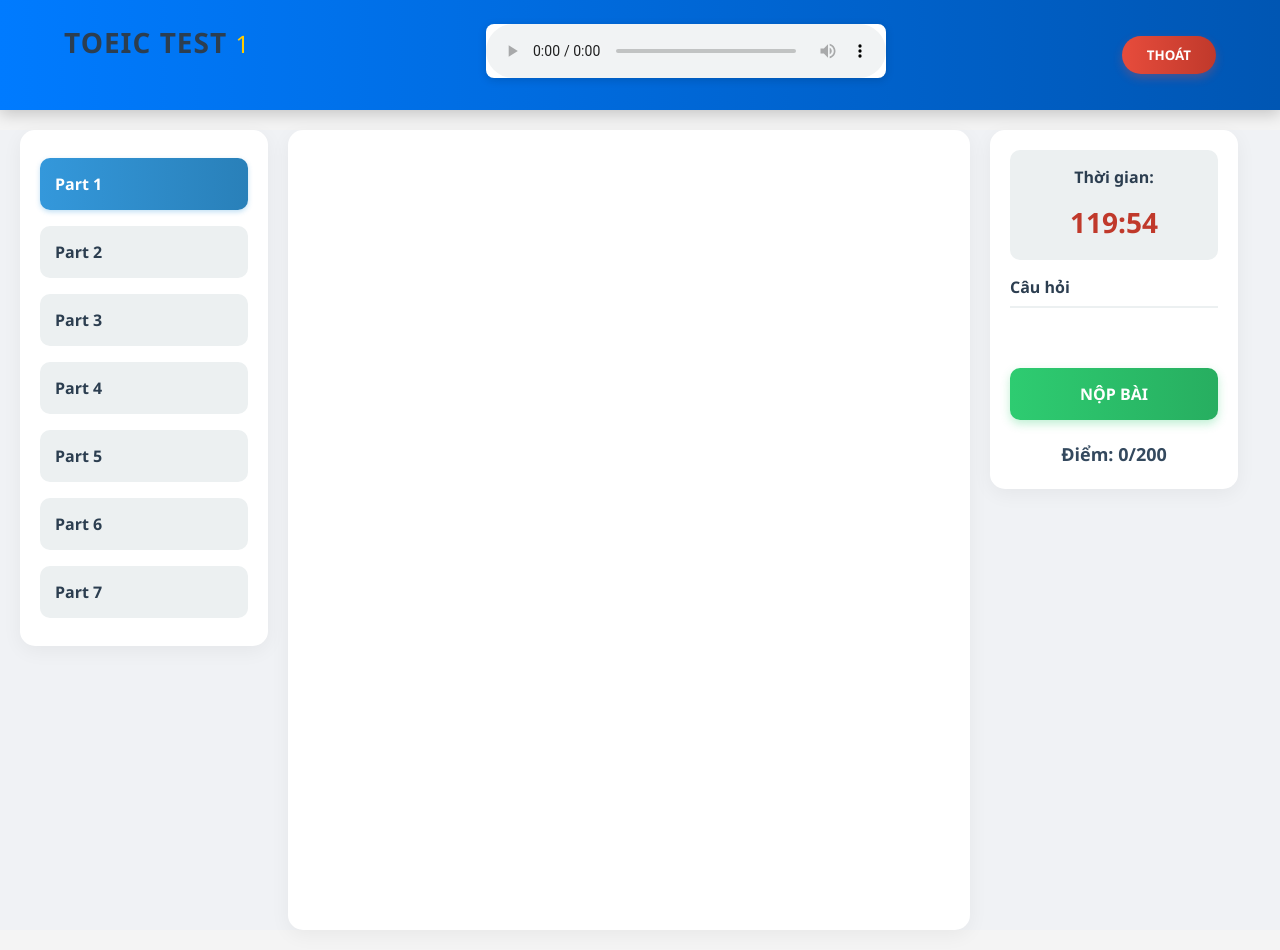
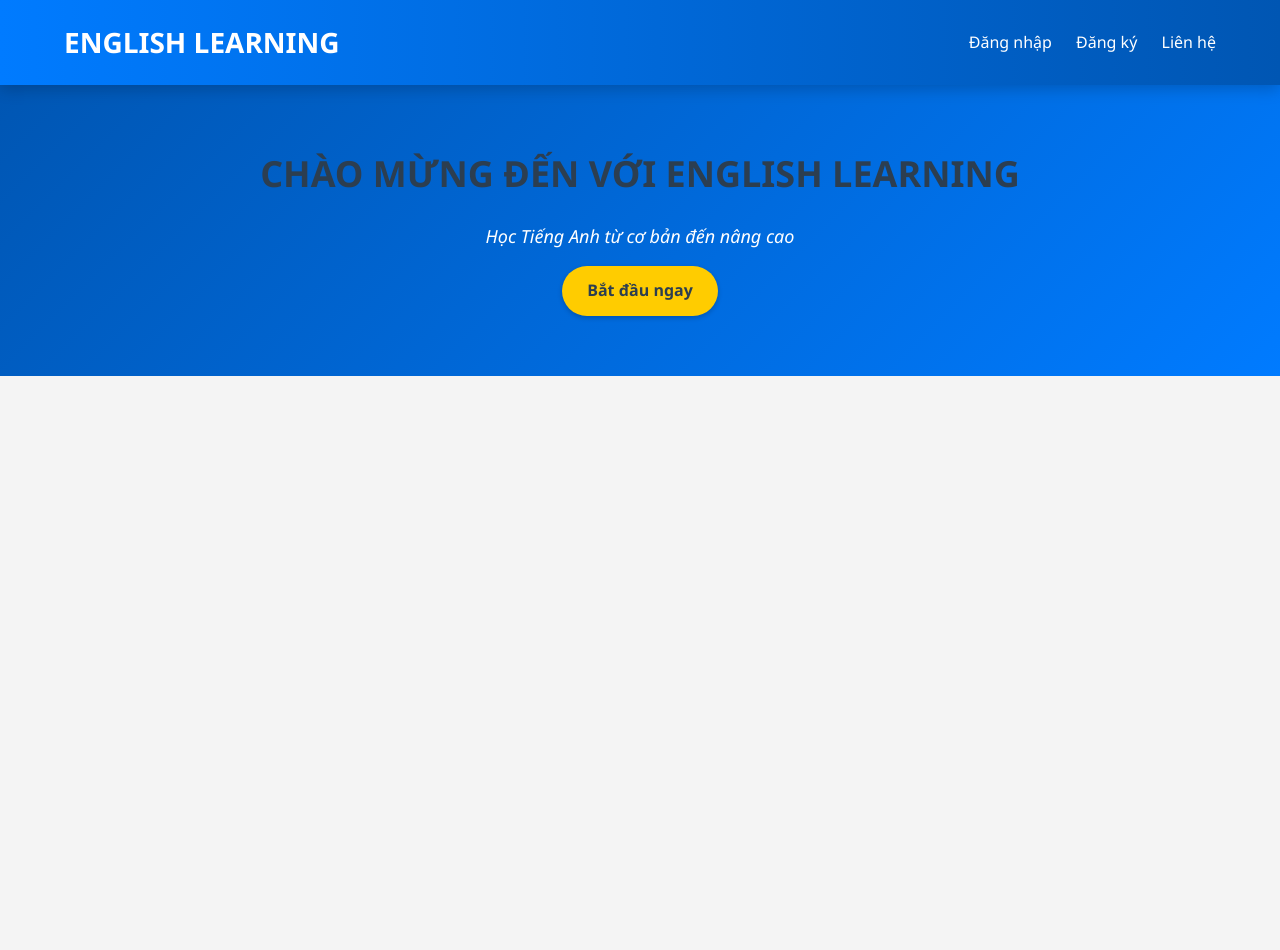
Before and after one commit to ngocsinhheo/web_english, a PHP site: page / in a window 1280 px wide. After the commit the page ends 376 px from the top, so only its background shows below. Run offline with PHP 8.4, Linux system fonts and the light colour scheme.

Commit message:
sua index

```diff
--- a/admin/course_detail.php
+++ b/admin/course_detail.php
@@ -20,7 +20,7 @@ $course = $stmt->get_result()->fetch_assoc() ?: die("Khóa học không tồn t
     <meta charset="UTF-8">
     <meta name="viewport" content="width=device-width, initial-scale=1.0">
     <title><?php echo htmlspecialchars($course['title']); ?></title>
-    <link rel="stylesheet" href="../assets/style.css">
+    <link rel="stylesheet" href="../style.css">
 </head>
 <body>
     <header>TOEIC Learning</header>
--- a/index.html
+++ b/index.html
@@ -3,37 +3,22 @@
 <head>
     <meta charset="UTF-8">
     <meta name="viewport" content="width=device-width, initial-scale=1.0">
-    <title>TOEIC Test</title>
-    <link rel="stylesheet" href="../assets/style.css">
+    <title>English Learning</title>
+    <link rel="stylesheet" href="style.css">
 </head>
 <body>
     <header>
-        <h1>TOEIC Test <span id="testTitle"></span></h1>
-        <div class="audio-player">
-            <audio id="audioPlayer" controls><source id="audioSource" src="" type="audio/mpeg"></audio>
+        <div class="logo">English Learning</div>
+        <div class="auth">
+            <a href="auth/login.php">Đăng nhập</a>
+            <a href="auth/register.php">Đăng ký</a>
+            <a href="#">Liên hệ</a>
         </div>
-        <button id="exitBtn">Thoát</button>
     </header>
-    <div class="container">
-        <nav class="part-navigation">
-            <button class="part-btn active" data-part="1">Part 1</button>
-            <button class="part-btn" data-part="2">Part 2</button>
-            <button class="part-btn" data-part="3">Part 3</button>
-            <button class="part-btn" data-part="4">Part 4</button>
-            <button class="part-btn" data-part="5">Part 5</button>
-            <button class="part-btn" data-part="6">Part 6</button>
-            <button class="part-btn" data-part="7">Part 7</button>
-        </nav>
-        <section id="questionSection" class="question-section"></section>
-        <aside class="sidebar">
-            <div class="timer">Thời gian: <span id="timeDisplay">120:00</span></div>
-            <div class="question-list-title">Câu hỏi</div>
-            <div class="question-list" id="questionList"></div>
-            <button id="submitBtn">Nộp bài</button>
-            <div id="scoreDisplay">Điểm: 0/200</div>
-        </aside>
-    </div>
-    <button id="scrollTopBtn" class="scroll-top-btn">Lên đầu</button>
-    <script src="script.js"></script>
+    <section class="hero">
+        <h1>Chào mừng đến với English Learning</h1>
+        <p>Học Tiếng Anh từ cơ bản đến nâng cao</p>
+        <a href="auth/login.php" class="btn">Bắt đầu ngay</a>
+    </section>
 </body>
 </html>
--- a/style.css
+++ b/style.css
@@ -1,7 +1,12 @@
 /* Reset */
 * { margin: 0; padding: 0; box-sizing: border-box; font-family: 'Segoe UI', Arial, sans-serif; }
-body { background: #f4f4f4; color: #2c3e50; line-height: 1.6; }
-
+body {
+    margin: 0;
+    font-family: 'Segoe UI', Arial, sans-serif;
+    background: #f4f4f4;
+    color: #2c3e50;
+    line-height: 1.6;
+}
 /* Common */
 button, a { cursor: pointer; transition: all 0.3s ease; }
 button:hover, a:hover { transform: translateY(-2px); }
@@ -11,6 +16,7 @@ th, td { padding: 12px; border: 1px solid #e0e0e0; text-align: left; }
 .error { color: #dc3545; text-align: center; padding: 10px; }
 
 /* Header */
+/* --- Header --- */
 header {
     background: linear-gradient(90deg, #007bff, #0056b3);
     color: #fff;
@@ -22,6 +28,74 @@ header {
     position: sticky;
     top: 0;
     z-index: 1000;
+}
+
+.logo {
+    font-size: 28px;
+    font-weight: bold;
+    text-transform: uppercase;
+}
+
+.auth a {
+    color: #fff;
+    text-decoration: none;
+    margin-left: 20px;
+    font-weight: 500;
+    position: relative;
+}
+
+.auth a::after {
+    content: '';
+    display: block;
+    width: 0;
+    height: 2px;
+    background: #ffcc00;
+    transition: width 0.3s ease;
+    position: absolute;
+    bottom: -4px;
+    left: 0;
+}
+
+.auth a:hover::after {
+    width: 100%;
+}
+
+/* --- Hero Section --- */
+.hero {
+    text-align: center;
+    padding: 80px 10%;
+    background: linear-gradient(135deg, #0056b3, #007bff);
+    color: #fff;
+}
+
+.hero h1 {
+    font-size: 42px;
+    font-weight: 700;
+    text-transform: uppercase;
+    margin-bottom: 20px;
+}
+
+.hero p {
+    font-size: 20px;
+    font-style: italic;
+    margin-bottom: 30px;
+}
+
+.btn {
+    display: inline-block;
+    background: #ffcc00;
+    color: #2c3e50;
+    padding: 12px 30px;
+    border-radius: 25px;
+    text-decoration: none;
+    font-weight: 600;
+    box-shadow: 0 2px 5px rgba(0, 0, 0, 0.2);
+    transition: background 0.3s ease, transform 0.3s ease;
+}
+
+.btn:hover {
+    background: #ffe066;
+    transform: scale(1.05);
 }
 header h1 {
     font-size: 28px;
```
